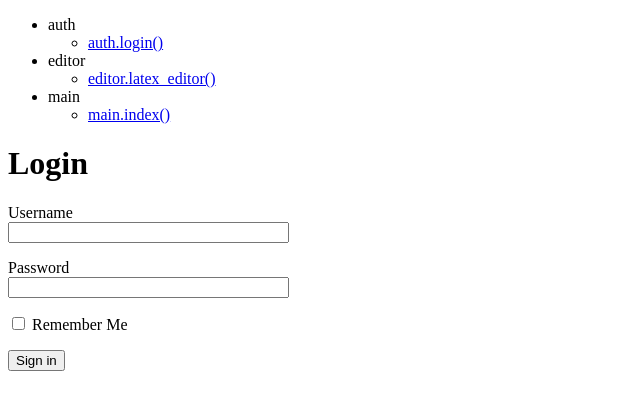
After one commit to cagedev/bucket, a Flask app: page /auth/login in a window 1280 px wide. The commit adds this page. Shown: the top 410 px of the page, without its empty margins (0-640 px from the left). Run offline with Flask 2, Linux system fonts and the light colour scheme.

Commit message:
Refactor routes into separet blueprints for user login handling

```diff
--- a/bucket/__init__.py
+++ b/bucket/__init__.py
@@ -8,8 +8,6 @@ from flask import Flask
 # migrate = Migrate()
 
 # def create_app(config_class=Config):
-
-
 def create_app():
     app = Flask(__name__)
     app.config['SECRET_KEY'] = 'secret'
@@ -20,11 +18,14 @@ def create_app():
     # app.redis = Redis.from_url(app.config['REDIS_URL'])
     # app.task_queue = rq.Queue(app.config['REDIS_QUEUE'], connection=app.redis)
 
-    # from app.auth import bp as auth_bp
-    # app.register_blueprint(auth_bp, url_prefix='/auth')
+    from bucket.api import bp as api_bp
+    app.register_blueprint(api_bp, url_prefix='/api')
 
-    # from app.api import bp as api_bp
-    # app.register_blueprint(api_bp, url_prefix='/api')
+    from bucket.auth import bp as auth_bp
+    app.register_blueprint(auth_bp, url_prefix='/auth')
+
+    from bucket.editor import bp as edit_bp
+    app.register_blueprint(edit_bp, url_prefix='/editor')
 
     from bucket.main import bp as main_bp
     app.register_blueprint(main_bp)
--- /dev/null
+++ b/bucket/api/__init__.py
@@ -0,0 +1,5 @@
+from flask import Blueprint
+
+bp = Blueprint('api', __name__)
+
+from bucket.api import routes
--- /dev/null
+++ b/bucket/auth/forms.py
@@ -0,0 +1,12 @@
+from flask_wtf import FlaskForm
+from wtforms import StringField, PasswordField, BooleanField, SubmitField
+from wtforms.validators import DataRequired
+
+
+class LoginForm(FlaskForm):
+    username = StringField('Username',
+                           validators=[DataRequired()])
+    password = PasswordField('Password',
+                             validators=[DataRequired()])
+    remember_me = BooleanField('Remember Me')
+    submit = SubmitField('Sign in')
--- /dev/null
+++ b/bucket/auth/routes.py
@@ -0,0 +1,15 @@
+from flask import render_template, redirect
+
+from bucket.auth import bp
+from bucket.auth.forms import LoginForm
+
+
+@bp.route('/login', methods=['GET', 'POST'])
+def login():
+    form = LoginForm()
+
+    # TODO: Authentication
+    if form.validate_on_submit():
+        return redirect(f'/?user={form.username.data}')
+
+    return render_template('login.html', form=form)
--- /dev/null
+++ b/bucket/editor/__init__.py
@@ -0,0 +1,5 @@
+from flask import Blueprint
+
+bp = Blueprint('editor', __name__)
+
+from bucket.editor import routes
--- /dev/null
+++ b/bucket/editor/forms.py
@@ -0,0 +1,28 @@
+from flask_wtf import FlaskForm
+from wtforms import TextAreaField, SubmitField
+
+tex_template = """\documentclass[12pt]{article}
+\\begin{document}
+
+\section*{Lorem Iosum}
+
+Lorem ipsum dolor sit amet, consectetur adipiscing elit. Suspendisse augue mauris,
+consequat tincidunt augue quis, malesuada sollicitudin metus. Donec ac luctus quam.
+Praesent sed lacinia magna. Nulla nisi libero, iaculis et pulvinar non, pretium
+sed est. Sed sit amet erat eu sapien porttitor gravida. Phasellus vitae ante sed
+augue facilisis facilisis. Integer vitae congue ex, sed porta eros. Pellentesque
+viverra vel tortor nec cursus.
+
+\subsection*{Math}
+
+\\begin{displaymath}
+  \int_0^\infty e^{-st}f(t)dt
+\end{displaymath}
+
+\end{document}
+"""
+
+class LatexEditorForm(FlaskForm):
+    text = TextAreaField('Area', default=tex_template,
+                         render_kw={'rows': 25, 'cols': 90})
+    submit = SubmitField('Submit')
--- a/bucket/templates/base.html
+++ b/bucket/templates/base.html
@@ -2,14 +2,31 @@
 <html>
 
 <head>
-    <title>LaTeX builder bucket</title>
+  <title>LaTeX builder bucket</title>
 </head>
 
 <nav>
+  <ul>
+    <li> auth
+      <ul>
+        <li><a href="{{ url_for('auth.login') }}">auth.login()</a></li>
+      </ul>
+    </li>
+    <li> editor
+      <ul>
+        <li><a href="{{ url_for('editor.latex_editor') }}">editor.latex_editor()</a></li>
+      </ul>
+    </li>
+    <li> main
+      <ul>
+        <li><a href="{{ url_for('main.index') }}">main.index()</a></li>
+      </ul>
+    </li>
+  </ul>
 </nav>
 
 <body>
-    {% block content %}{% endblock %}
+  {% block content %}{% endblock %}
 </body>
 
 </html>
--- /dev/null
+++ b/bucket/templates/login.html
@@ -0,0 +1,32 @@
+{% extends 'base.html' %}
+
+{% block content %}
+
+<h1>Login</h1>
+
+<form action="" method="post">
+
+    {{ form.hidden_tag() }}
+
+    <p>
+        {{ form.username.label }}<br />
+        {{ form.username(size=32) }}
+    </p>
+
+    <p>
+        {{ form.password.label }}<br />
+        {{ form.password(size=32) }}
+    </p>
+
+    <p>
+        {{ form.remember_me() }}
+        {{ form.remember_me.label }}
+    </p>
+
+    <p>
+        {{ form.submit() }}
+    </p>
+
+</form>
+
+{% endblock %}
```
Also changed, not shown: bucket/api/routes.py (added, +9 -0 lines), bucket/auth/__init__.py (added, +7 -0 lines), bucket/editor/routes.py (added, +69 -0 lines), bucket/main/routes.py (+3 -93 lines), bucket/templates/editor.html (added, +20 -0 lines), bucket/templates/index.html (+0 -13 lines).
